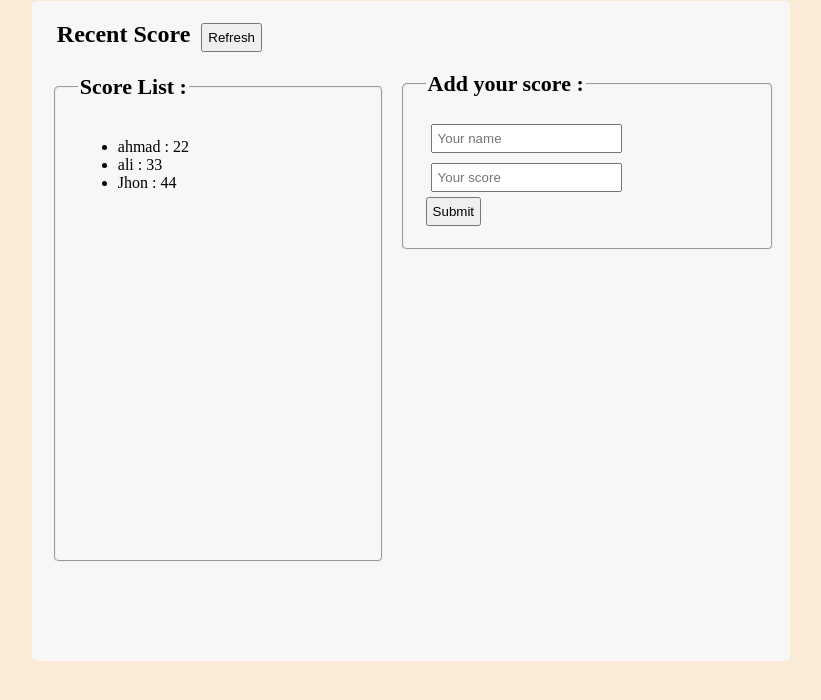
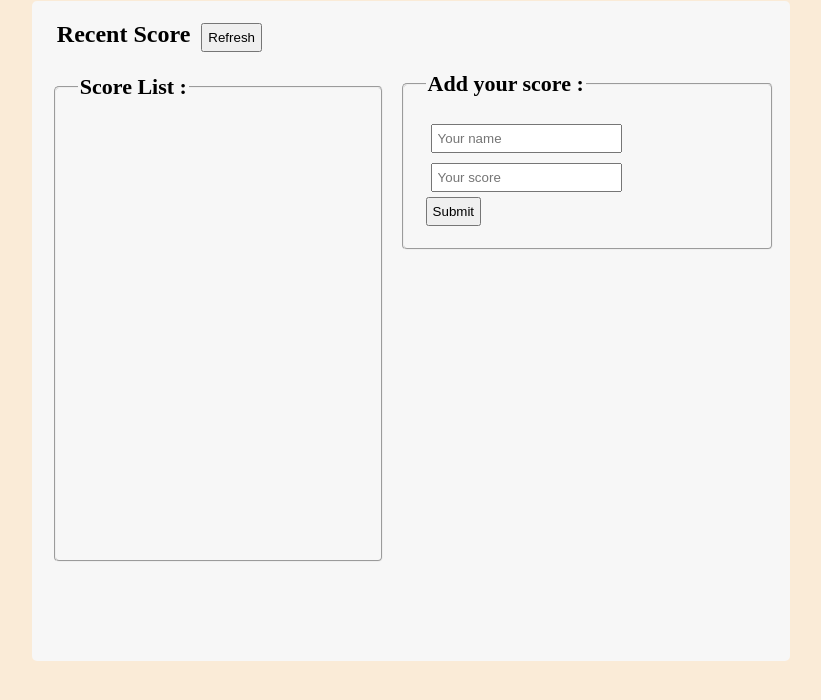
Before and after one commit to akbarsazish/Leaderboard, a website built with webpack: page src/index.html in a window 1280 px wide. Shown: the part 66-766 px from the top of the page, without its empty margins (229-1050 px from the left). Built offline with nearby package versions, Linux system fonts and the light colour scheme.

Commit message:
pull all the changes from setUp branch and solve some error

```diff
--- a/src/index.html
+++ b/src/index.html
@@ -13,14 +13,12 @@
       <div class="leaderboard-items">
           <div class="leaderboard-list">
             <h2 class="recent-score"> Recent Score  </h2>
-            <button class="button refresh"> Refresh </button>
+            <button type="button" class="button refresh"> Refresh </button>
 
             <fieldset class="score-list-fieldset">
               <legend>Score List :</legend>
                 <ul id="scores-list" class="scores-list">
-                  <li class="list-item"> ahmad :  22  </li>
-                  <li class="list-item"> ali : 33 </li>
-                  <li class="list-item"> Jhon : 44  </li>
+
                 </ul>
               </fieldset>
           </div>
```
Also changed, not shown: 1 other file.
